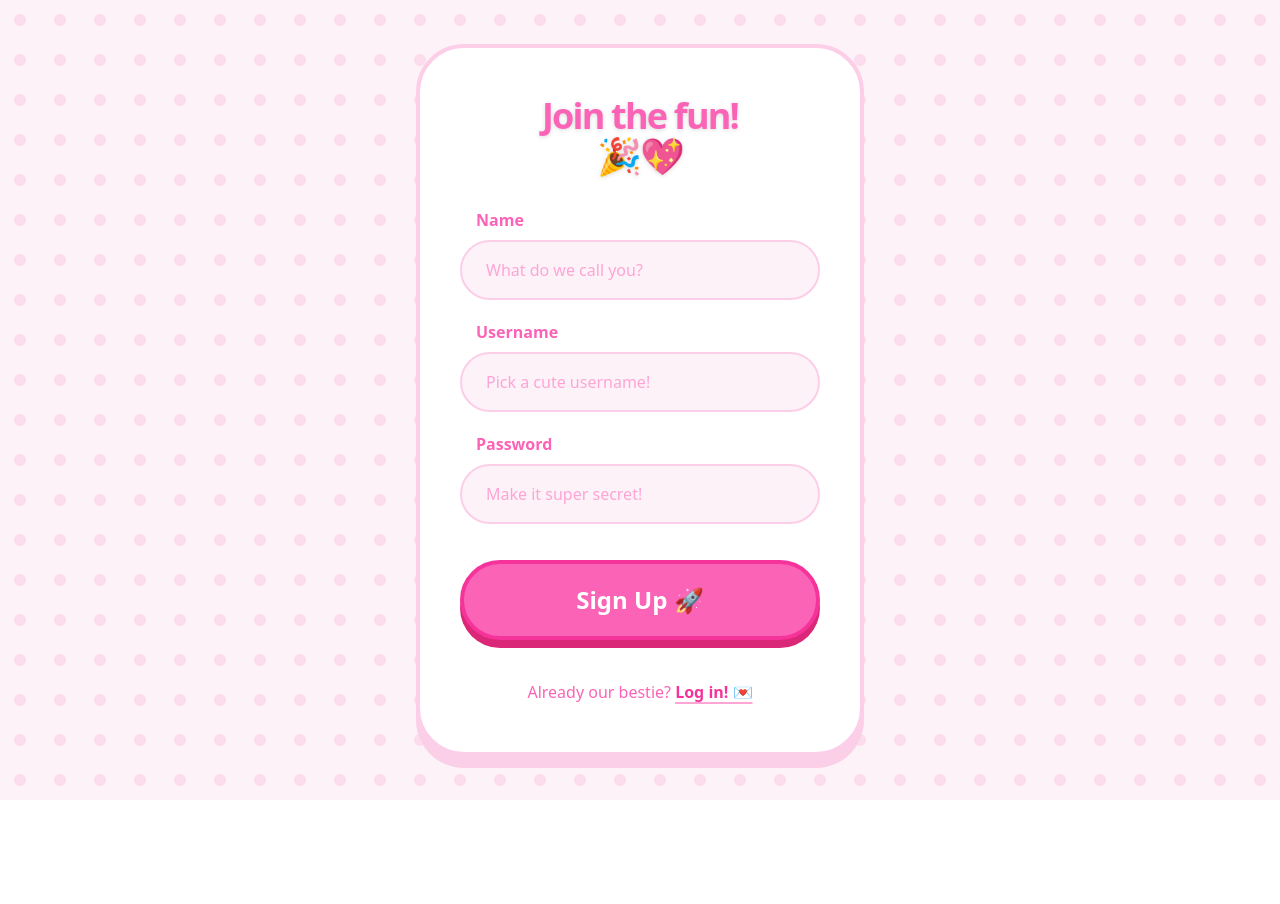
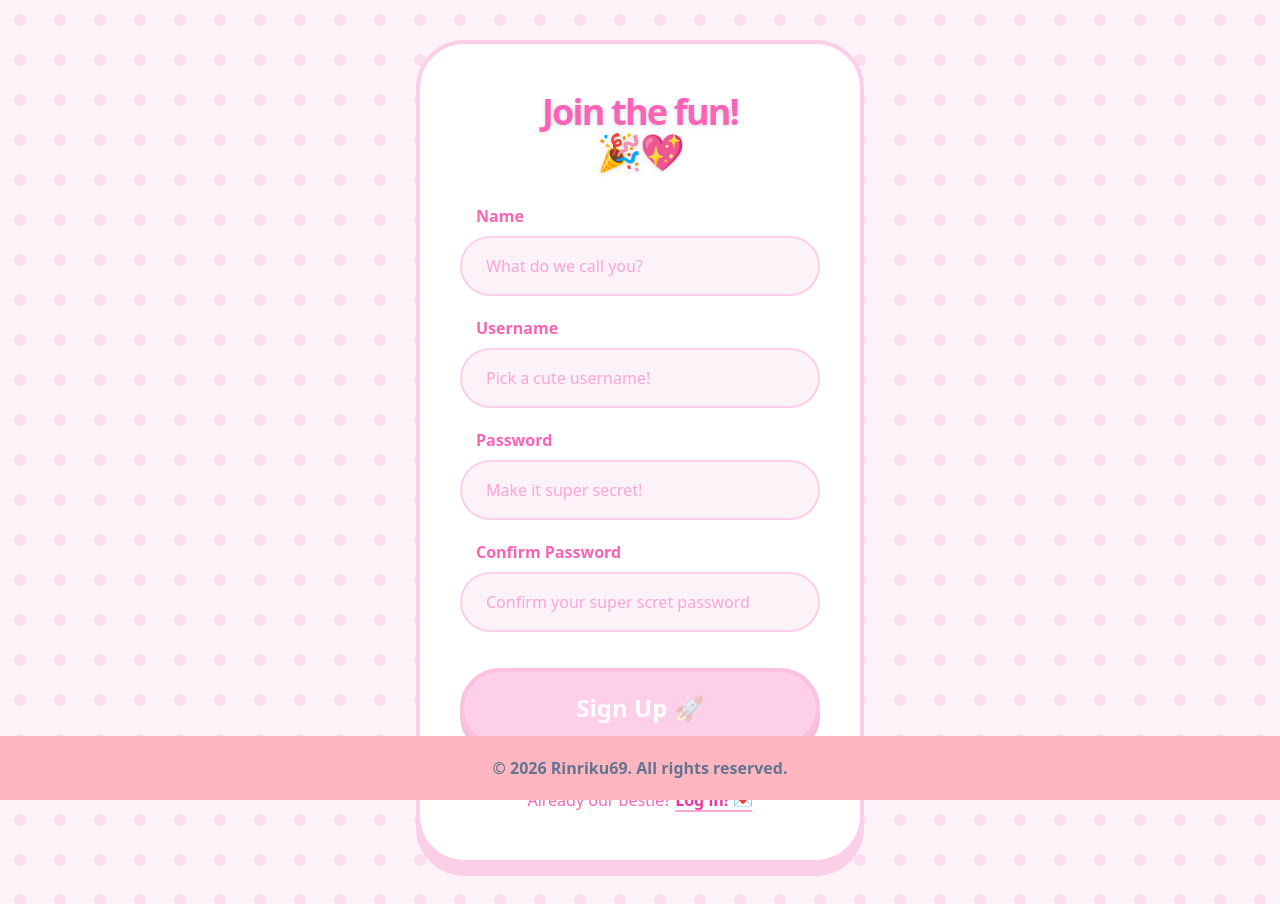
Before and after one commit to Rinriku69/nene-project, an Angular app in the folder frontend/: page /auth/register in a window 1280 px wide. Before the commit the page ends 800 px from the top, so only its background shows below. Built offline with nearby package versions, Linux system fonts and the light colour scheme.

Commit message:
feature(auth): register/login form validation + footer

```diff
--- a/frontend/src/app/app.html
+++ b/frontend/src/app/app.html
@@ -1,3 +1,6 @@
 <main>
   <router-outlet />
 </main>
+<footer class="fixed flex justify-center py-5 bg-brand-pink w-full bottom-0 z-50">
+  <p class="font-semibold text-slate-500">&copy; 2026 Rinriku69. All rights reserved.</p>
+</footer>
--- a/frontend/src/app/nene-project/pages/auth/login/login.html
+++ b/frontend/src/app/nene-project/pages/auth/login/login.html
@@ -21,8 +21,14 @@
         <input
           type="text"
           placeholder="Enter your cute name..."
+          [formField]="loginForm.username"
           class="w-full px-6 py-4 rounded-full bg-pink-50 border-2 border-pink-200 text-pink-500 font-medium placeholder-pink-300 focus:outline-none focus:border-pink-400 focus:ring-4 focus:ring-pink-100 transition-all"
         />
+         @if(loginForm.username().invalid() && loginForm.username().touched()){
+          @for(error of loginForm.username().errors(); track error){
+            <p class="text-sm text-red-500 ml-4">{{error.message}}</p>
+          }
+        }
       </div>
 
       <div class="flex flex-col gap-2">
@@ -30,8 +36,14 @@
         <input
           type="password"
           placeholder="Shhh..."
+          [formField]="loginForm.password"
           class="w-full px-6 py-4 rounded-full bg-pink-50 border-2 border-pink-200 text-pink-500 font-medium placeholder-pink-300 focus:outline-none focus:border-pink-400 focus:ring-4 focus:ring-pink-100 transition-all"
         />
+        @if(loginForm.password().invalid() && loginForm.password().touched()){
+          @for(error of loginForm.password().errors(); track error){
+            <p class="text-sm text-red-500 ml-4">{{error.message}}</p>
+          }
+        }
       </div>
 
       <button type="button" class="main-btn group mt-4 w-full flex justify-center items-center">
--- a/frontend/src/app/nene-project/pages/auth/login/login.ts
+++ b/frontend/src/app/nene-project/pages/auth/login/login.ts
@@ -1,10 +1,22 @@
-import { Component } from '@angular/core';
+import { Component, signal } from '@angular/core';
+import { form, FormField, required } from '@angular/forms/signals';
 import { RouterLink } from '@angular/router';
 
 @Component({
   selector: 'app-login',
-  imports: [RouterLink],
+  imports: [RouterLink,FormField],
   templateUrl: './login.html',
   styleUrl: './login.css',
 })
-export class Login {}
+export class Login {
+  private readonly loginModel = signal({
+    username:'',
+    password:''
+  })
+
+  protected readonly loginForm = form(this.loginModel,(path)=>{
+    required(path.username,{message:'Username is required'});
+    required(path.password,{message:'Password is required'})
+  })
+
+}
--- a/frontend/src/app/nene-project/pages/auth/register/register.html
+++ b/frontend/src/app/nene-project/pages/auth/register/register.html
@@ -16,13 +16,19 @@
     </div>
 
     <form class="flex flex-col gap-5 w-full">
-      <div class="flex flex-col gap-2">
+      <div class="flex flex-col gap-2 ">
         <label class="text-pink-400 font-bold ml-4">Name</label>
         <input
           type="text"
           placeholder="What do we call you?"
+          [formField]="registerForm.nickname"
           class="w-full px-6 py-4 rounded-full bg-pink-50 border-2 border-pink-200 text-pink-500 font-medium placeholder-pink-300 focus:outline-none focus:border-pink-400 focus:ring-4 focus:ring-pink-100 transition-all"
         />
+        @if(registerForm.nickname().invalid() && registerForm.nickname().touched()){
+          @for (error of registerForm.nickname().errors(); track error) {
+                <p class="ml-4 text-xs text-red-600 mt-1">{{ error.message }}</p>
+              }
+        }
       </div>
 
       <div class="flex flex-col gap-2">
@@ -30,20 +36,47 @@
         <input
           type="text"
           placeholder="Pick a cute username!"
+          [formField]="registerForm.username"
           class="w-full px-6 py-4 rounded-full bg-pink-50 border-2 border-pink-200 text-pink-500 font-medium placeholder-pink-300 focus:outline-none focus:border-pink-400 focus:ring-4 focus:ring-pink-100 transition-all"
         />
+        @if(registerForm.username().invalid() && registerForm.username().touched()){
+          @for (error of registerForm.username().errors(); track error) {
+                <p class="ml-4 text-xs text-red-600 mt-1">{{ error.message }}</p>
+              }
+        }
       </div>
 
       <div class="flex flex-col gap-2">
         <label class="text-pink-400 font-bold ml-4">Password</label>
         <input
           type="password"
+          [formField]="registerForm.password"
           placeholder="Make it super secret!"
           class="w-full px-6 py-4 rounded-full bg-pink-50 border-2 border-pink-200 text-pink-500 font-medium placeholder-pink-300 focus:outline-none focus:border-pink-400 focus:ring-4 focus:ring-pink-100 transition-all"
         />
+        @if(registerForm.password().invalid() && registerForm.password().touched()){
+          @for (error of registerForm.password().errors(); track error) {
+                <p class="ml-4 text-xs text-red-600 mt-1">{{ error.message }}</p>
+              }
+        }
+      </div>
+      <div class="flex flex-col gap-2">
+        <label class="text-pink-400 font-bold ml-4">Confirm Password</label>
+        <input
+          type="password"
+          [formField]="registerForm.password_confirmation"
+          placeholder="Confirm your super scret password"
+          class="w-full px-6 py-4 rounded-full bg-pink-50 border-2 border-pink-200 text-pink-500 font-medium placeholder-pink-300 focus:outline-none focus:border-pink-400 focus:ring-4 focus:ring-pink-100 transition-all"
+        />
+        @if(registerForm.password_confirmation().invalid() && registerForm.password_confirmation().touched()){
+          @for (error of registerForm.password_confirmation().errors(); track error) {
+                <p class="ml-4 text-xs text-red-600 mt-1">{{ error.message }}</p>
+              }
+        }
       </div>
 
-      <button type="button" class="main-btn group mt-4 w-full flex justify-center items-center">
+      <button type="button" class="main-btn group mt-4 w-full flex justify-center items-center"
+      [disabled]="formSubmitDisable()">
         <span
           class="text-2xl font-black text-white group-hover:scale-110 transition-transform duration-300"
         >
--- a/frontend/src/app/nene-project/pages/auth/register/register.ts
+++ b/frontend/src/app/nene-project/pages/auth/register/register.ts
@@ -1,10 +1,38 @@
-import { Component } from '@angular/core';
+import { Component, computed, Signal, signal } from '@angular/core';
+import { form, FormField, minLength, required, validate } from '@angular/forms/signals';
 import { RouterLink } from '@angular/router';
 
 @Component({
   selector: 'app-register',
-  imports: [RouterLink],
+  imports: [RouterLink, FormField],
   templateUrl: './register.html',
   styleUrl: './register.css',
 })
-export class Register {}
+export class Register {
+  protected readonly formSubmitDisable: Signal<boolean> = computed(() => {
+    if (this.registerForm().invalid() || this.registerForm.password_confirmation().invalid()) {
+      return true
+    }
+    return false
+  });
+
+  private readonly registerModel = signal({
+    nickname: '',
+    username: '',
+    password: '',
+    password_confirmation: '',
+  });
+  protected readonly registerForm = form(this.registerModel, (path) => {
+    required(path.nickname, { message: 'Nickname is required' });
+    required(path.username, { message: 'Username is required' });
+    required(path.password, { message: 'Password is required' });
+    required(path.password_confirmation,{message:'Please confirm your password'})
+    validate(path.password_confirmation, ({ value }) => {
+      if (value() !== this.registerForm.password().value()) {
+        return { kind: 'https', message: 'Confirm password not match' };
+      }
+      return null;
+    });
+    minLength(path.password, 8, { message: 'Password must have atleast 8 characters' });
+  });
+}
--- a/frontend/src/styles.css
+++ b/frontend/src/styles.css
@@ -20,3 +20,7 @@
 .main-btn:active {
   @apply translate-y-2 shadow-none;
 }
+
+button:disabled {
+    @apply opacity-30 pointer-events-none
+}
```
